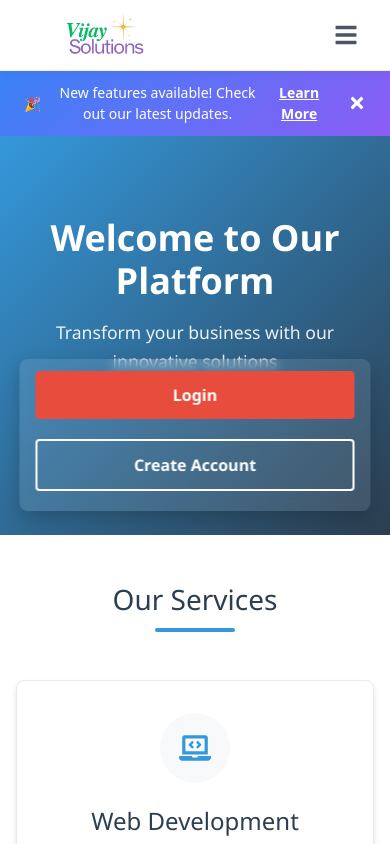
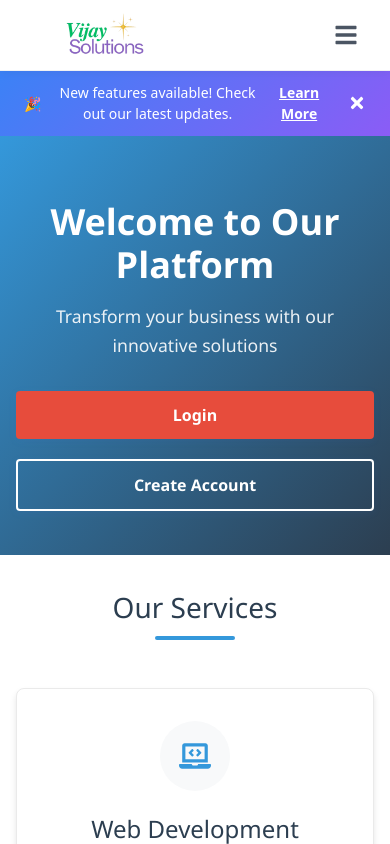
Before and after one commit to RathodVijay9524/user-master-ui, a React (Vite) app: page / in a window 390 px wide. Shown: the top 844 px of the page. Built offline with nearby package versions, Linux system fonts and the light colour scheme.

Commit message:
mobile sidebar change 1

```diff
--- a/src/components/UserDashboard.css
+++ b/src/components/UserDashboard.css
@@ -219,7 +219,7 @@
 /* Responsive Design */
 @media (max-width: 768px) {
   .user-dashboard {
-    padding: 15px;
+    padding: 15px 0; /* remove side gutters on small screens */
   }
 
   .dashboard-header {
@@ -260,6 +260,15 @@
     gap: 10px;
   }
 }
+/* Edge-to-edge layout for tablets/phones */
+@media (max-width: 992px) {
+  .user-dashboard {
+    max-width: 100%;
+    margin: 0; /* remove centering */
+    padding-left: 0;
+    padding-right: 0;
+  }
+}
 
 @media (max-width: 480px) {
   .dashboard-header {
--- a/src/components/WorkerDashboard.css
+++ b/src/components/WorkerDashboard.css
@@ -76,3 +76,33 @@
   margin-bottom: 10px;
   color: #ff9800;
 }
+
+/* Edge-to-edge and responsive tweaks */
+@media (max-width: 992px) {
+  .worker-dashboard {
+    padding-left: 0;
+    padding-right: 0;
+  }
+}
+
+@media (max-width: 768px) {
+  .dashboard-header {
+    flex-direction: column;
+    align-items: flex-start;
+    gap: 8px;
+  }
+  .stats-grid {
+    grid-template-columns: 1fr; /* single column on phones */
+    gap: 15px;
+  }
+  .stat-card {
+    padding: 16px;
+  }
+  .quick-actions {
+    grid-template-columns: 1fr; /* single column actions */
+    gap: 12px;
+  }
+  .action-card {
+    padding: 16px;
+  }
+}
--- a/src/components/public/Home.css
+++ b/src/components/public/Home.css
@@ -23,13 +23,13 @@
 }
 
 .hero h1 {
-  font-size: 3rem;
+  font-size: clamp(1.75rem, 6vw, 3rem);
   margin-bottom: 1rem;
   font-weight: 700;
 }
 
 .hero p {
-  font-size: 1.25rem;
+  font-size: clamp(1rem, 3.5vw, 1.25rem);
   margin-bottom: 2rem;
   opacity: 0.9;
 }
@@ -255,3 +255,31 @@
     bottom: 1.5rem;
   }
 }
+
+/* Ultra-small phones: make CTA stack within flow and remove overlap risks */
+@media (max-width: 480px) {
+  .hero {
+    padding: 4rem 1rem 2.25rem; /* reduce bottom padding when CTA becomes static */
+  }
+  .cta-buttons {
+    position: static;
+    transform: none;
+    width: 100%;
+    margin: 1rem auto 0;
+    background: transparent;
+    box-shadow: none;
+    backdrop-filter: none;
+    padding: 0;
+    animation: none;
+    opacity: 1;
+  }
+  .cta-buttons .btn {
+    width: 100%; /* full-width tappable buttons */
+  }
+  .services {
+    padding: 2.25rem 1rem; /* tighter horizontal padding */
+  }
+  .service-card {
+    padding: 1rem; /* reduce internal padding for small screens */
+  }
+}
```
